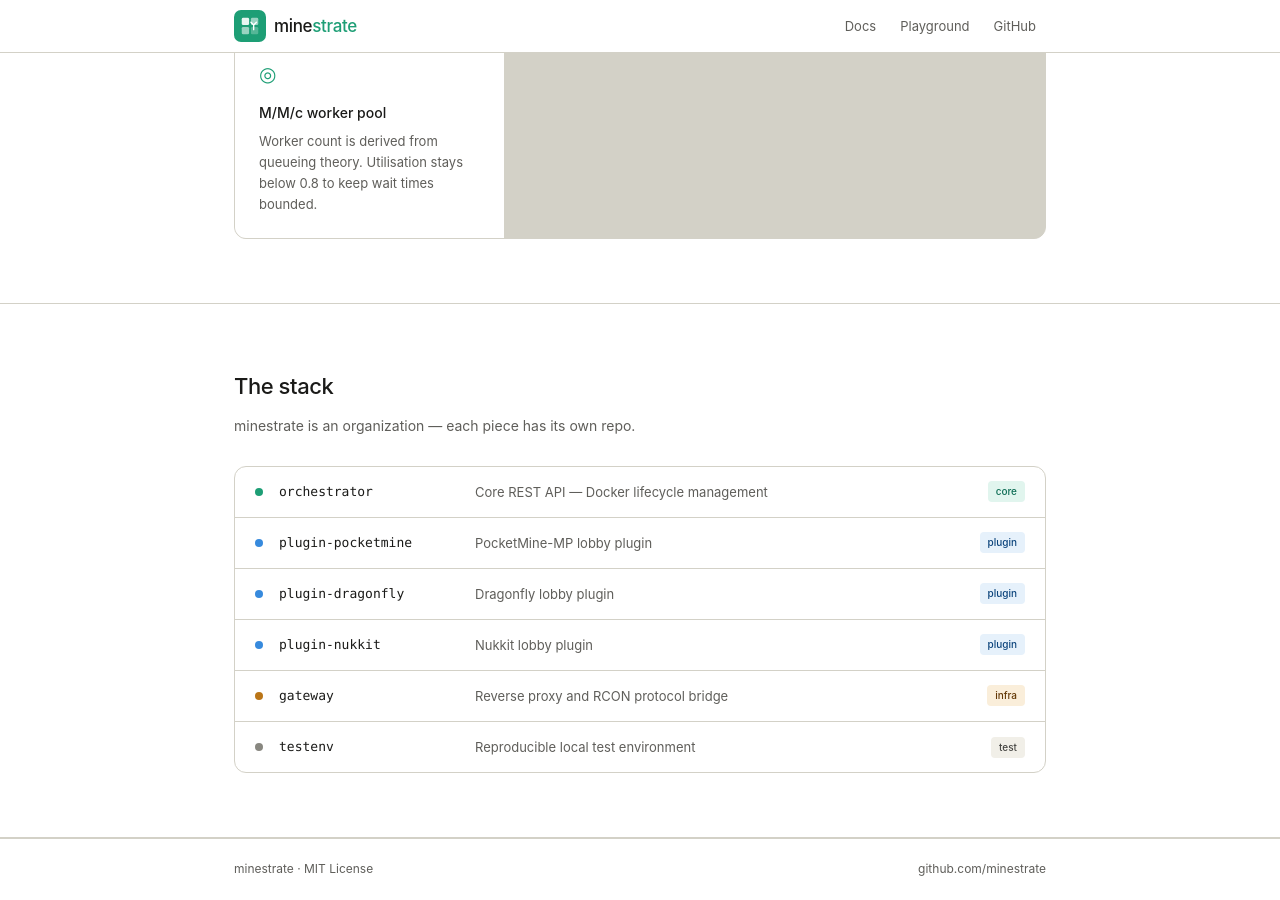
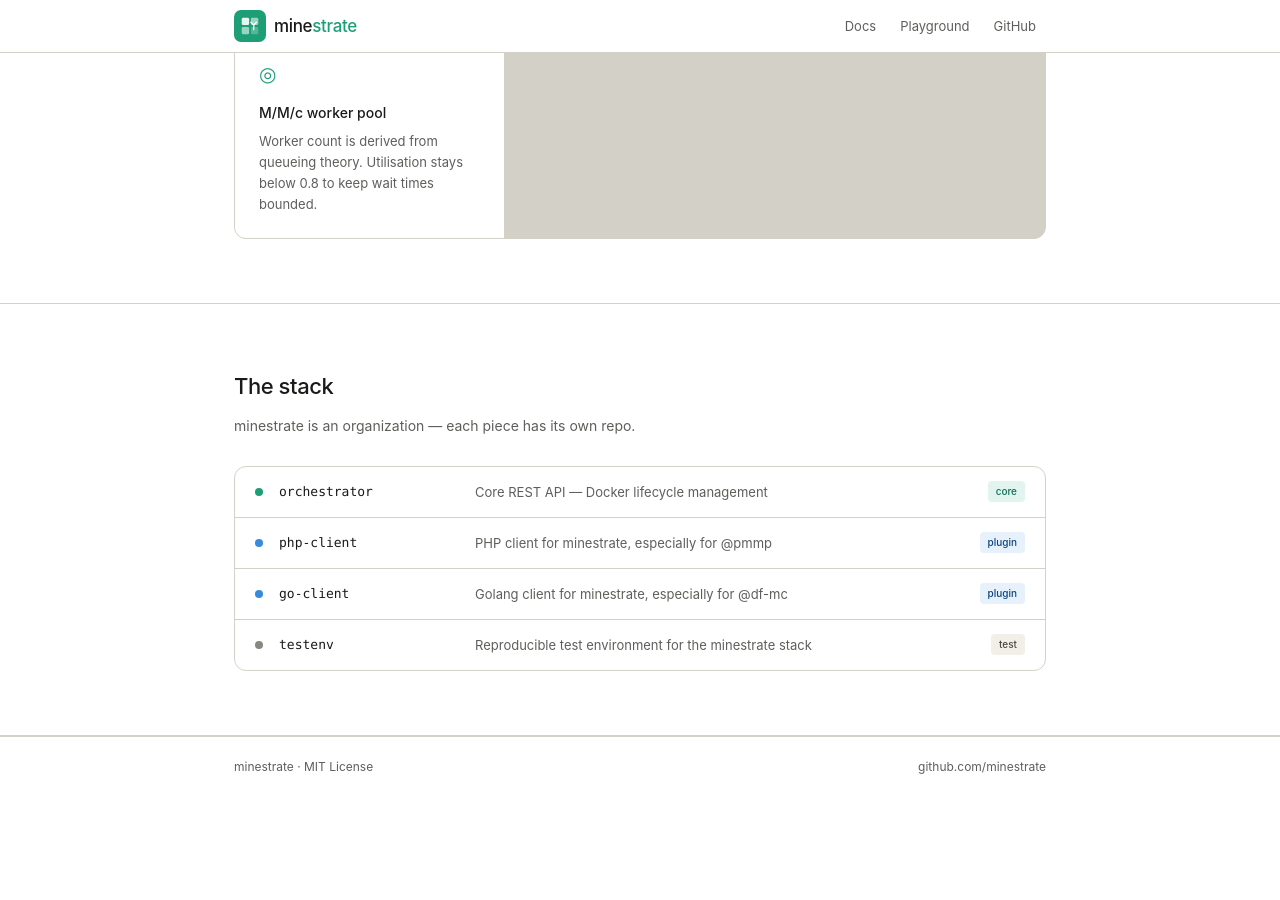
Before and after one commit to minestrate/website, a Jekyll site: the page built from index.md, in a window 1280 px wide and 900 px high, scrolled down 960 px. Built offline with Jekyll 4.4.1, drawn with Linux system fonts in a browser that asks for light colours; after the commit the page ends 1757 px from its top, so only the background shows below that.

Commit message:
update repo-list to match the real actual repositories

```diff
--- a/index.md
+++ b/index.md
@@ -64,34 +64,22 @@ permalink: /
         <span class="repo-desc">Core REST API — Docker lifecycle management</span>
         <span class="repo-tag tag-core">core</span>
       </a>
-      <a href="https://github.com/minestrate/plugin-pocketmine" class="repo-item">
+      <a href="https://github.com/minestrate/php-client" class="repo-item">
         <span class="repo-dot" style="background:#378ADD"></span>
-        <span class="repo-name">plugin-pocketmine</span>
-        <span class="repo-desc">PocketMine-MP lobby plugin</span>
+        <span class="repo-name">php-client</span>
+        <span class="repo-desc">PHP client for minestrate, especially for @pmmp</span>
         <span class="repo-tag tag-plugin">plugin</span>
       </a>
-      <a href="https://github.com/minestrate/plugin-dragonfly" class="repo-item">
+      <a href="https://github.com/minestrate/go-client" class="repo-item">
         <span class="repo-dot" style="background:#378ADD"></span>
-        <span class="repo-name">plugin-dragonfly</span>
-        <span class="repo-desc">Dragonfly lobby plugin</span>
+        <span class="repo-name">go-client</span>
+        <span class="repo-desc">Golang client for minestrate, especially for @df-mc</span>
         <span class="repo-tag tag-plugin">plugin</span>
-      </a>
-      <a href="https://github.com/minestrate/plugin-nukkit" class="repo-item">
-        <span class="repo-dot" style="background:#378ADD"></span>
-        <span class="repo-name">plugin-nukkit</span>
-        <span class="repo-desc">Nukkit lobby plugin</span>
-        <span class="repo-tag tag-plugin">plugin</span>
-      </a>
-      <a href="https://github.com/minestrate/gateway" class="repo-item">
-        <span class="repo-dot" style="background:#BA7517"></span>
-        <span class="repo-name">gateway</span>
-        <span class="repo-desc">Reverse proxy and RCON protocol bridge</span>
-        <span class="repo-tag tag-infra">infra</span>
       </a>
       <a href="https://github.com/minestrate/testenv" class="repo-item">
         <span class="repo-dot" style="background:#888780"></span>
         <span class="repo-name">testenv</span>
-        <span class="repo-desc">Reproducible local test environment</span>
+        <span class="repo-desc">Reproducible test environment for the minestrate stack</span>
         <span class="repo-tag tag-test">test</span>
       </a>
     </div>
```
